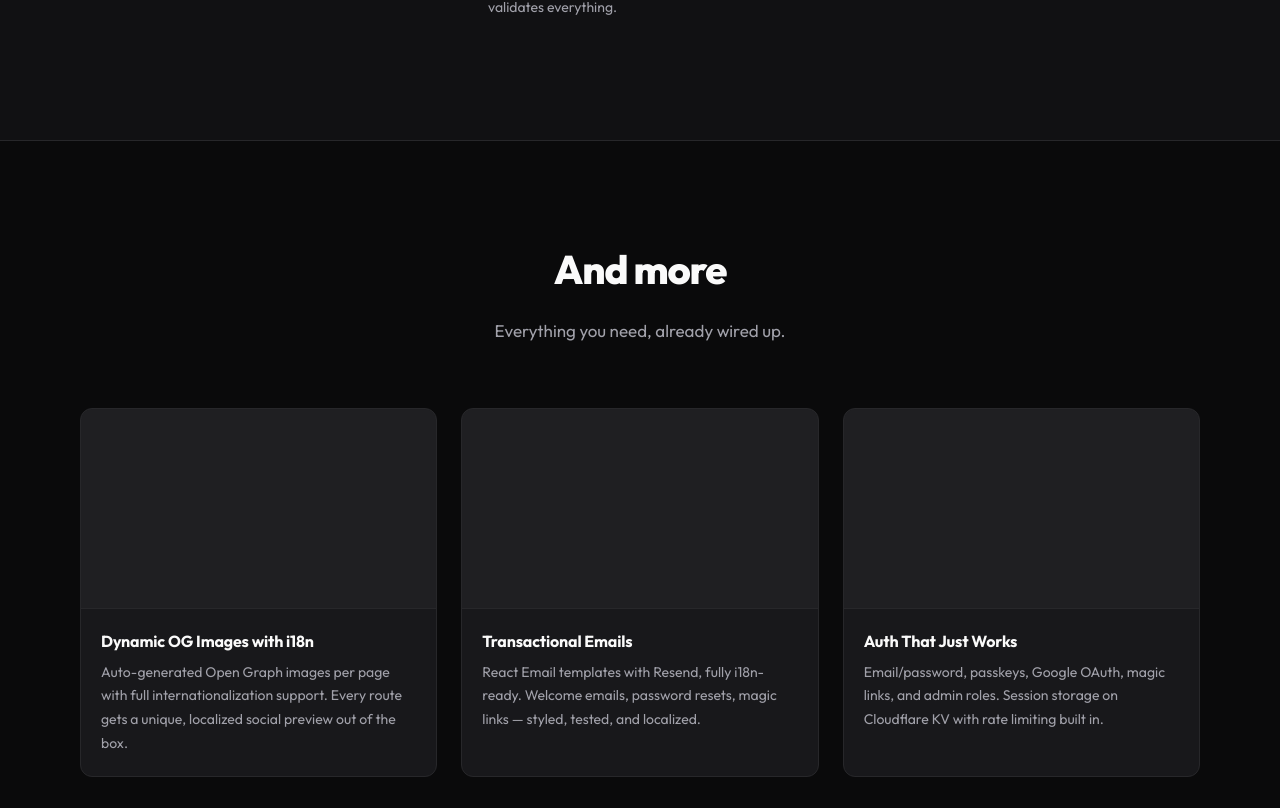
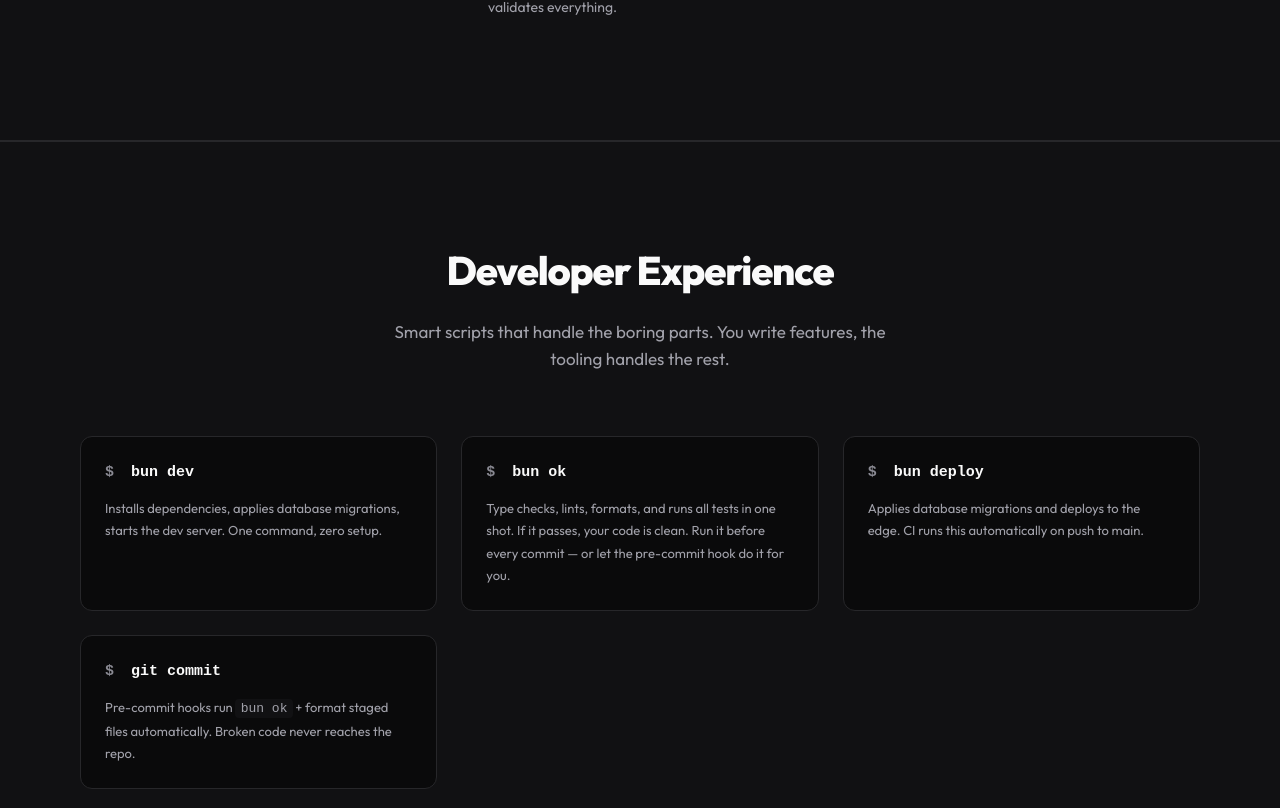
Before and after one commit to ingotjs/website, a React (Vite) app: page / in a window 1280 px wide. Shown: the part 1612-2420 px from the top of the page. Built offline with nearby package versions, Linux system fonts and the light colour scheme.

Commit message:
Add Developer Experience section with smart scripts

```diff
--- /dev/null
+++ b/src/components/landing-page/cast-dx.tsx
@@ -0,0 +1,44 @@
+export function CastDx() {
+  return (
+    <section className="features">
+      <div className="features-inner">
+        <div className="section-header">
+          <h2>Developer Experience</h2>
+          <p>Smart scripts that handle the boring parts. You write features, the tooling handles the rest.</p>
+        </div>
+        <div className="dx-grid">
+          <div className="dx-card animate-on-scroll">
+            <div className="dx-cmd">
+              <span className="dx-prompt">$</span> bun dev
+            </div>
+            <p>Installs dependencies, applies database migrations, starts the dev server. One command, zero setup.</p>
+          </div>
+          <div className="dx-card animate-on-scroll">
+            <div className="dx-cmd">
+              <span className="dx-prompt">$</span> bun ok
+            </div>
+            <p>
+              Type checks, lints, formats, and runs all tests in one shot. If it passes, your code is clean. Run it
+              before every commit — or let the pre-commit hook do it for you.
+            </p>
+          </div>
+          <div className="dx-card animate-on-scroll">
+            <div className="dx-cmd">
+              <span className="dx-prompt">$</span> bun deploy
+            </div>
+            <p>Applies database migrations and deploys to the edge. CI runs this automatically on push to main.</p>
+          </div>
+          <div className="dx-card animate-on-scroll">
+            <div className="dx-cmd">
+              <span className="dx-prompt">$</span> git commit
+            </div>
+            <p>
+              Pre-commit hooks run <code>bun ok</code> + format staged files automatically. Broken code never reaches
+              the repo.
+            </p>
+          </div>
+        </div>
+      </div>
+    </section>
+  );
+}
--- a/src/components/landing-page/landing-page.tsx
+++ b/src/components/landing-page/landing-page.tsx
@@ -2,6 +2,7 @@ import { useCallback, useEffect, useRef, useState } from "react";
 
 import { pkgConfig, pmCommands } from "../../lib/pkg-config";
 import type { PkgName, PmName } from "../../lib/pkg-config";
+import { CastDx } from "./cast-dx";
 import { CastFeatures } from "./cast-features";
 import { CastHero } from "./cast-hero";
 import { CastMore } from "./cast-more";
@@ -199,6 +200,7 @@ export function LandingPage() {
           <CastHero />
           <CastTrustBar />
           <CastFeatures />
+          <CastDx />
           <CastMore />
           <CastShowcase />
           <CastQuickstart />
--- a/src/styles.css
+++ b/src/styles.css
@@ -678,6 +678,47 @@ nav {
   text-decoration-color: var(--text);
 }
 
+/* ── DX section ── */
+.dx-grid {
+  display: grid;
+  grid-template-columns: repeat(auto-fit, minmax(min(100%, 280px), 1fr));
+  gap: 1.5rem;
+}
+
+.dx-card {
+  padding: 1.5rem;
+  border: 1px solid var(--border);
+  border-radius: 12px;
+  background: var(--bg);
+}
+
+.dx-cmd {
+  font-family: "SF Mono", "Fira Code", "Fira Mono", monospace;
+  font-size: 0.9375rem;
+  font-weight: 600;
+  color: var(--text);
+  margin-bottom: 0.75rem;
+}
+
+.dx-prompt {
+  color: var(--text-dim);
+  margin-right: 0.5rem;
+}
+
+.dx-card p {
+  font-size: 0.8125rem;
+  color: var(--text-muted);
+  line-height: 1.7;
+  margin: 0;
+}
+
+.dx-card code {
+  font-size: 0.8125rem;
+  padding: 0.15em 0.4em;
+  border-radius: 4px;
+  background: var(--bg-subtle);
+}
+
 /* ── And more section ── */
 .more {
   position: relative;
```
